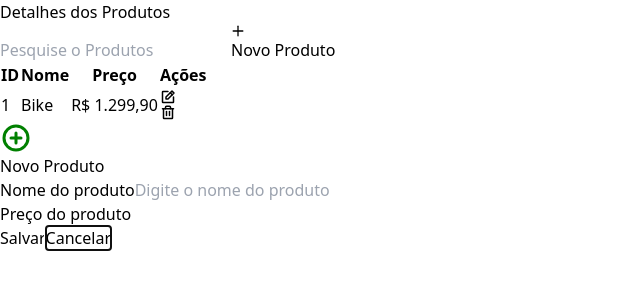
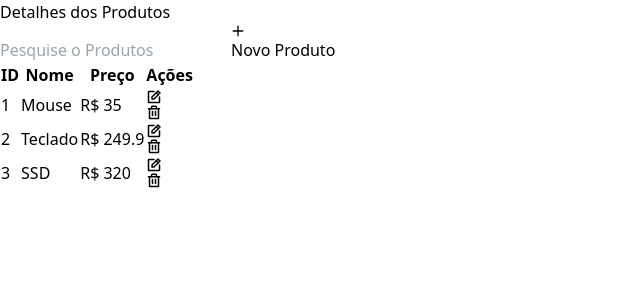
Before and after one commit to Chirlanio/sys-finance, a React (Vite) app: page /products in a window 1280 px wide. Shown: the top 300 px of the page, without its empty margins (0-640 px from the left). Built offline with nearby package versions, Linux system fonts and the light colour scheme; data requests are answered from the project's data file.

Commit message:
Create API and list itens on table

```diff
--- /dev/null
+++ b/db.json
@@ -0,0 +1,7 @@
+{
+  "products": [
+    { "id": "1", "name": "Mouse", "price": 35.00 },
+    { "id": "2", "name": "Teclado", "price": 249.90 },
+    { "id": "3", "name": "SSD", "price": 320.00}
+  ]
+}
--- a/package.json
+++ b/package.json
@@ -12,6 +12,8 @@
   "dependencies": {
     "@headlessui/react": "^2.2.0",
     "@heroicons/react": "^2.2.0",
+    "axios": "^1.7.9",
+    "json-server": "^1.0.0-beta.3",
     "phosphor-react": "^1.4.1",
     "react": "^18.3.1",
     "react-dom": "^18.3.1",
--- a/src/components/Header/Header.jsx
+++ b/src/components/Header/Header.jsx
@@ -1,6 +1,11 @@
+/* eslint-disable react/prop-types */
 import { Plus } from "phosphor-react";
 
-export default function Header() {
+export default function Header({ open, setOpen }) {
+  function handleOpenModal() {
+    setOpen(!open);
+  }
+
   return (
     <header className="w-full h-[60px] flex justify-between items-center p-6 bg-[#f1f1f1]">
       <div>
@@ -9,10 +14,13 @@ export default function Header() {
       <div className="flex items-center gap-2">
         <input
           type="text"
-          className="border border-[#118dc0] rounded-md px-4 py-1 placeholder:text-[#118dc0]"
+          className="border border-[#118dc0] rounded-md px-4 py-1 placeholder:text-[#118dc0] outline-none"
           placeholder="Pesquise o Produtos"
         />
-        <button className="flex items-center gap-1 bg-[#118dc0] rounded-md text-white px-4 py-1 hover:bg-[#426b7b] transition-all duration-300">
+        <button
+          onClick={handleOpenModal}
+          className="flex items-center gap-1 bg-[#118dc0] rounded-md text-white px-4 py-1 hover:bg-[#426b7b] transition-all duration-300"
+        >
           <Plus size={14} weight="bold" />
           Novo Produto
         </button>
--- /dev/null
+++ b/src/components/Input/Input.jsx
@@ -0,0 +1,13 @@
+/* eslint-disable react/prop-types */
+export default function Input({title, id}) {
+  return (
+    <div className="w-full flex flex-col">
+      <label htmlFor={id}>{title}</label>
+      <input
+        type="text"
+        id={id}
+        className="border border-[#118dc0] rounded-md px-4 py-2 outline-none"
+      />
+    </div>
+  );
+}
--- a/src/components/Modal/Modal.jsx
+++ b/src/components/Modal/Modal.jsx
@@ -1,6 +1,5 @@
 "use client";
 
-import { useState } from "react";
 import {
   Dialog,
   DialogBackdrop,
@@ -8,10 +7,10 @@ import {
   DialogTitle,
 } from "@headlessui/react";
 import { PlusCircle } from "phosphor-react";
+import Input from "../Input/Input";
 
-export default function Modal() {
-  const [open, setOpen] = useState(true);
-
+/* eslint-disable react/prop-types */
+export default function Modal({ open, setOpen }) {
   return (
     <Dialog open={open} onClose={setOpen} className="relative z-10">
       <DialogBackdrop
@@ -38,21 +37,8 @@ export default function Modal() {
                     Novo Produto
                   </DialogTitle>
                   <div className="flex flex-col mt-2 gap-4">
-                    <div className="w-full flex flex-col">
-                      <label htmlFor="">Nome do produto</label>
-                      <input
-                        className="border border-[#118dc0] rounded-md px-4 py-2 outline-none"
-                        type="text"
-                        placeholder="Digite o nome do produto"
-                      />
-                    </div>
-                    <div className="w-full flex flex-col">
-                      <label htmlFor="">Preço do produto</label>
-                      <input
-                        className="border border-[#118dc0] rounded-md px-4 py-2 outline-none"
-                        type="text"
-                      />
-                    </div>
+                    <Input title={"Nome do produto"} id="product" />
+                    <Input title={"Preço"} id="price"/>
                   </div>
                 </div>
               </div>
--- a/src/components/Table/Table.jsx
+++ b/src/components/Table/Table.jsx
@@ -1,6 +1,8 @@
+/* eslint-disable react/prop-types */
 import { NotePencil, Trash } from "phosphor-react";
 
-export default function Table() {
+export default function Table({ products }) {
+  console.log(products);
   return (
     <table className="w-full text-center">
       <thead className="bg-[#f7fbfd] text-gray-400 border-b">
@@ -12,10 +14,15 @@ export default function Table() {
         </tr>
       </thead>
       <tbody>
-        <tr className="border-b hover:bg-gray-100 transition-all duration-300">
-          <td className="py-2">1</td>
-          <td className="py-2">Bike</td>
-          <td className="py-2">R$ 1.299,90</td>
+        {products.map((product) => {
+          return (
+            <tr
+              className="border-b hover:bg-gray-100 transition-all duration-300"
+              key={product.id}
+            >
+              <td className="py-2">{product.id}</td>
+              <td className="py-2">{product.name}</td>
+              <td className="py-2">R$ {product.price}</td>
               <td className="py-2">
                 <div className="flex items-center justify-center gap-1">
                   <div className="bg-[#118dc0] border-none rounded-md p-2 text-white cursor-pointer hover:bg-[#426b7b] transition-all duration-300">
@@ -27,6 +34,8 @@ export default function Table() {
                 </div>
               </td>
             </tr>
+          );
+        })}
       </tbody>
     </table>
   );
--- a/src/pages/Login/index.jsx
+++ b/src/pages/Login/index.jsx
@@ -1,11 +1,16 @@
 import { useState } from "react";
 import image from "../../assets/login-animate.svg";
+import { useNavigate } from "react-router-dom";
 
 export default function LoginPage() {
   const [user, setUser] = useState("");
   const [password, setPassword] = useState("");
 
+  const navigate = useNavigate();
+
   function clickLogin() {
+    navigate("/products");
+
     console.log(user);
     console.log(password);
   }
--- a/src/pages/Products/index.jsx
+++ b/src/pages/Products/index.jsx
@@ -1,13 +1,31 @@
+/* eslint-disable react-hooks/exhaustive-deps */
+import { useEffect, useState } from "react";
 import Header from "../../components/Header/Header";
 import Modal from "../../components/Modal/Modal";
 import Table from "../../components/Table/Table";
+import axios from "axios";
 
 export default function Products() {
+  const [open, setOpen] = useState(false);
+  const [products, setProducts] = useState([]);
+
+  async function searchDatas() {
+    const response = await axios.get("http://localhost:3000/products");
+
+    setProducts(response.data);
+  }
+
+  useEffect(() => {
+    searchDatas();
+  }, []);
+
+  console.log(products);
+
   return (
     <main>
-      <Header />
-      <Table />
-      <Modal />
+      <Header open={open} setOpen={setOpen} />
+      <Table products={products}/>
+      <Modal open={open} setOpen={setOpen} />
     </main>
   );
 }
```
Also changed, not shown: 1 other file (tests, documents, lock files or other folders). Lines whose indentation alone changed are shown as unchanged.
